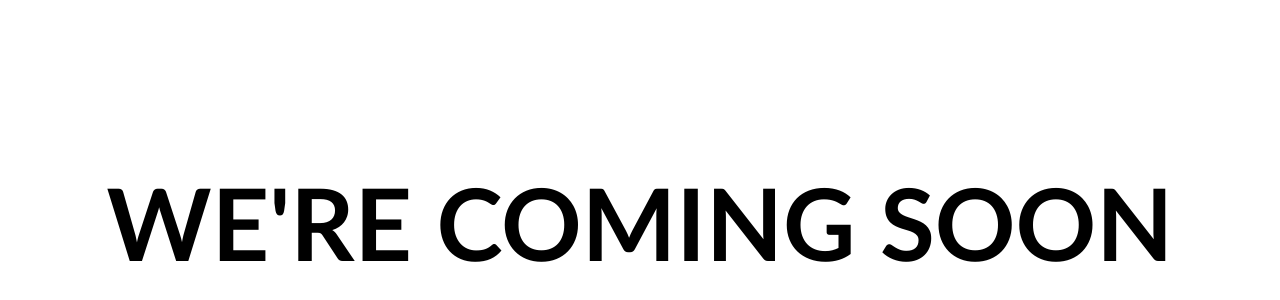
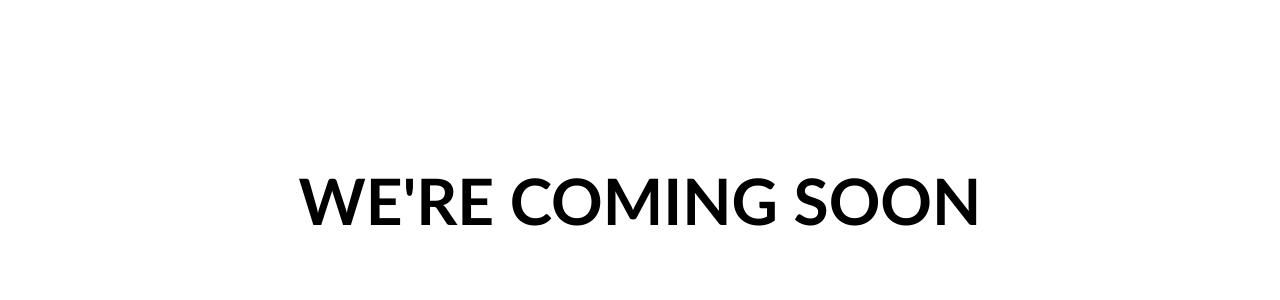
Before and after one commit to demiavaliani/walnut-valley, a Vue app: page / in a window 1280 px wide. Shown: the part 118-418 px from the top of the page. Built offline with nearby package versions, Linux system fonts and the light colour scheme.

Commit message:
fix(ComingSoon): font-size

```diff
--- a/src/views/ComingSoon.vue
+++ b/src/views/ComingSoon.vue
@@ -13,7 +13,7 @@
 		position: relative;
 		top: 35%;
 		font-family: 'Gill Sans', 'Gill Sans MT', Calibri, 'Trebuchet MS', sans-serif;
-		font-size: 10rem;
+		font-size: 5vw;
 		font-weight: 600;
 	}
 </style>
```
